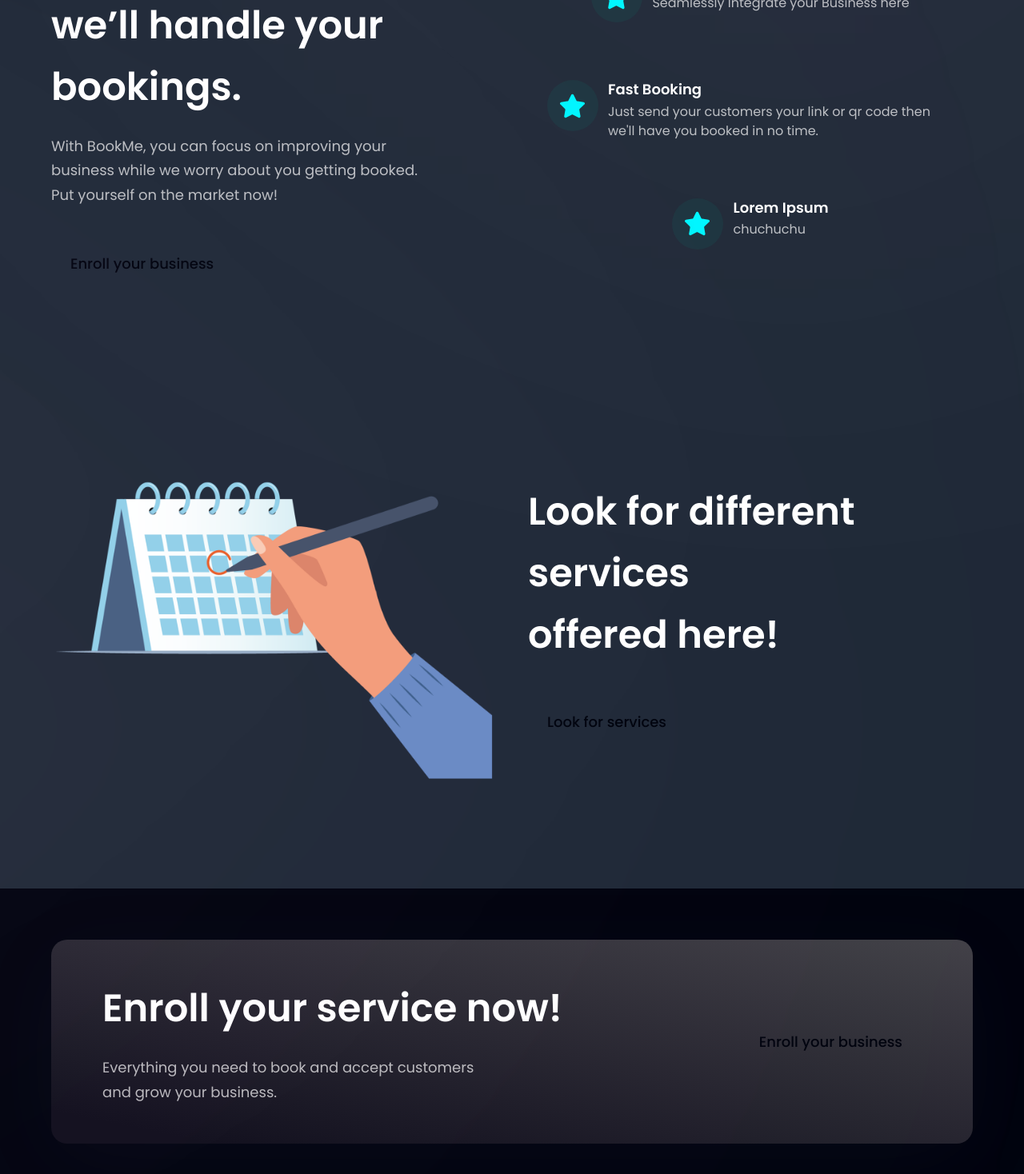
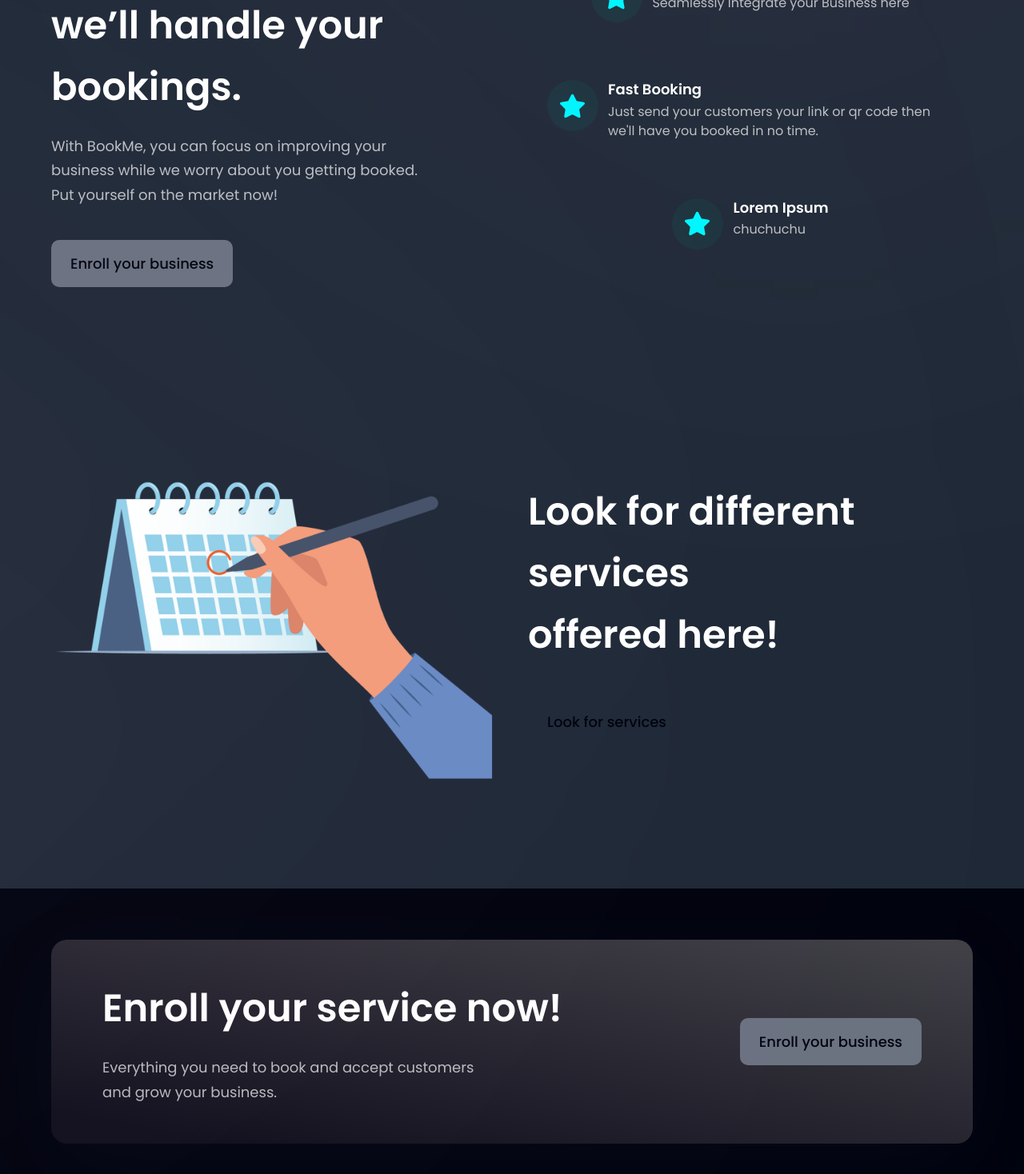
Before and after one commit to jeremyjulesflores/BookMe, a React (Vite) app in the folder bookme_frontend/: page / in a window 1280 px wide. Shown: the part 935-2403 px from the top of the page at 80% size. Built offline with nearby package versions, Linux system fonts and the light colour scheme.

Commit message:
Explicitly add hover in the button component

```diff
--- a/bookme_frontend/src/components/CTA.jsx
+++ b/bookme_frontend/src/components/CTA.jsx
@@ -11,7 +11,7 @@
     </div>
 
     <div className={`${styles.flexCenter} sm:ml-10 ml-0 sm:mt-0 mt-10`}>
-      <Button text={'Enroll your business'} link={'/signup'} />
+      <Button text={'Enroll your business'} link={'/signup'} styles={'bg-gray-500  hover:bg-gray-600 '}/>
     </div>
   </section>
 );
--- a/bookme_frontend/src/components/Enroll.jsx
+++ b/bookme_frontend/src/components/Enroll.jsx
@@ -37,7 +37,7 @@
           With BookMe, you can focus on improving your business while we worry about you getting booked. Put yourself on the market now!
         </p>
 
-        <Button styles={`mt-10`} text ={'Enroll your business'} link={'/signup'}/>
+        <Button styles={`mt-10 bg-gray-500  hover:bg-gray-600 `} text ={'Enroll your business'} link={'/signup'}/>
       </div>
 
       <div className={`${layout.sectionImg} flex-col`}>
```
